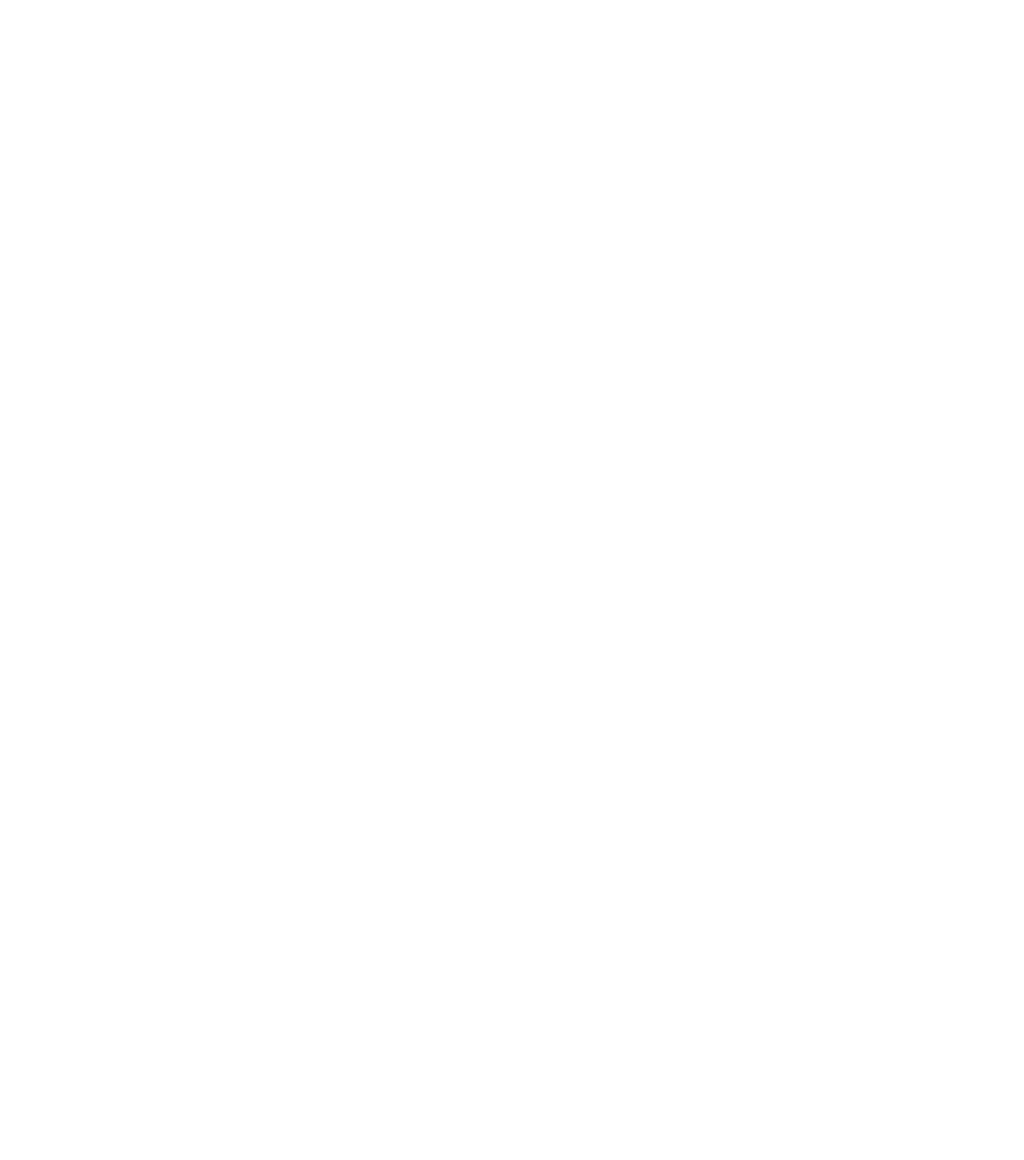
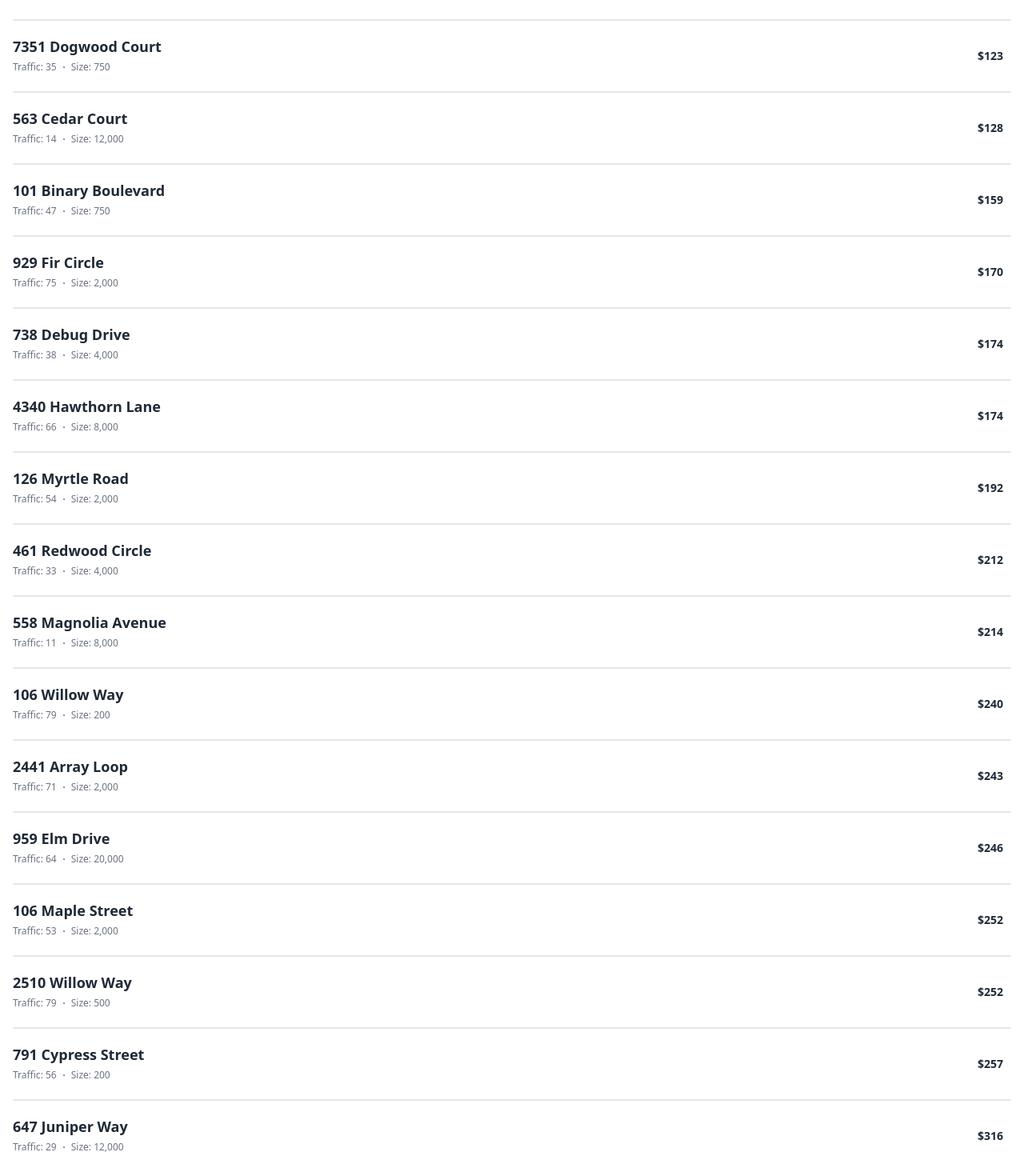
Before and after one commit to adunham95/tycoon-business, a SvelteKit app: page /real-estate in a window 1280 px wide. Shown: the part 800-2250 px from the top of the page at 80% size. Before the commit the page ends 800 px from the top, so only its background shows below. Built offline with nearby package versions, Linux system fonts and the light colour scheme.

Commit message:
Added buildings

```diff
--- a/src/data/buildings.ts
+++ b/src/data/buildings.ts
@@ -1,5 +1,75 @@
-export const buildings = [{ size: 4, storage: 100, traffic: 3, dailyRent: 100, quality: 1 }];
+export const streetList = [
+	{ number: 123, streetName: 'Maple Street', traffic: 53, quality: 8 },
+	{ number: 456, streetName: 'Oak Avenue', traffic: 27, quality: 5 },
+	{ number: 789, streetName: 'Pine Boulevard', traffic: 85, quality: 6 },
+	{ number: 1012, streetName: 'Elm Drive', traffic: 64, quality: 3 },
+	{ number: 345, streetName: 'Birch Lane', traffic: 72, quality: 9 },
+	{ number: 678, streetName: 'Cedar Court', traffic: 14, quality: 4 },
+	{ number: 910, streetName: 'Aspen Road', traffic: 93, quality: 7 },
+	{ number: 1123, streetName: 'Spruce Terrace', traffic: 48, quality: 2 },
+	{ number: 4567, streetName: 'Willow Way', traffic: 79, quality: 6 },
+	{ number: 8901, streetName: 'Redwood Circle', traffic: 33, quality: 8 },
+	{ number: 234, streetName: 'Chestnut Street', traffic: 58, quality: 5 },
+	{ number: 567, streetName: 'Magnolia Avenue', traffic: 11, quality: 7 },
+	{ number: 8910, streetName: 'Sycamore Boulevard', traffic: 92, quality: 9 },
+	{ number: 1234, streetName: 'Poplar Drive', traffic: 21, quality: 4 },
+	{ number: 5678, streetName: 'Hawthorn Lane', traffic: 66, quality: 3 },
+	{ number: 9101, streetName: 'Dogwood Court', traffic: 35, quality: 6 },
+	{ number: 1213, streetName: 'Sequoia Road', traffic: 87, quality: 7 },
+	{ number: 1415, streetName: 'Alder Terrace', traffic: 44, quality: 5 },
+	{ number: 1617, streetName: 'Juniper Way', traffic: 29, quality: 8 },
+	{ number: 1819, streetName: 'Fir Circle', traffic: 75, quality: 4 },
+	{ number: 2021, streetName: 'Cypress Street', traffic: 56, quality: 9 },
+	{ number: 2223, streetName: 'Palm Avenue', traffic: 13, quality: 6 },
+	{ number: 2425, streetName: 'Olive Boulevard', traffic: 81, quality: 7 },
+	{ number: 2627, streetName: 'Hickory Drive', traffic: 42, quality: 3 },
+	{ number: 2829, streetName: 'Locust Lane', traffic: 98, quality: 10 },
+	{ number: 3031, streetName: 'Walnut Court', traffic: 63, quality: 5 },
+	{ number: 3233, streetName: 'Myrtle Road', traffic: 54, quality: 6 },
+	{ number: 3435, streetName: 'Beech Terrace', traffic: 16, quality: 2 },
+	{ number: 3637, streetName: 'Maplewood Way', traffic: 91, quality: 9 },
+	{ number: 3839, streetName: 'Grove Circle', traffic: 74, quality: 8 },
+	{ number: 3839, streetName: 'First Street', traffic: 99, quality: 10 },
+	{ number: 3839, streetName: 'Dead End Ave', traffic: 2, quality: 1 },
+	{ number: 101, streetName: 'Binary Boulevard', traffic: 47, quality: 6 },
+	{ number: 808, streetName: 'Pixel Parkway', traffic: 50, quality: 7 },
+	{ number: 909, streetName: 'Bandwidth Boulevard', traffic: 95, quality: 8 },
+	{ number: 1010, streetName: 'Debug Drive', traffic: 38, quality: 6 },
+	{ number: 2525, streetName: 'Array Loop', traffic: 71, quality: 6 }
+];
 
 export const buildingTypes = [
-	{ name: 'Bodega', size: 4, storage: 100, traffic: 3, dailyRent: 100, quality: 1 }
+	{ name: 'm1', size: 200, storage: 5, baseRent: 1 },
+	{ name: 'm2', size: 500, storage: 25, baseRent: 5 },
+	{ name: 'm2', size: 750, storage: 30, baseRent: 6 },
+	{ name: 'r1', size: 2000, storage: 100, baseRent: 10 },
+	{ name: 'r1', size: 2000, storage: 100, baseRent: 10 },
+	{ name: 'r2', size: 4000, storage: 200, baseRent: 20 },
+	{ name: 'r3', size: 8000, storage: 400, baseRent: 50 },
+	{ name: 'r4', size: 12000, storage: 650, baseRent: 50 },
+	{ name: 'r5', size: 20000, storage: 800, baseRent: 100 },
+	{ name: 'r6', size: 30000, storage: 1000, baseRent: 150 }
 ];
+
+export function generateBuildings(numberRows = 5) {
+	const buildings = [];
+
+	while (buildings.length < numberRows) {
+		const street = streetList[Math.floor(Math.random() * streetList.length)];
+		const type = buildingTypes[Math.floor(Math.random() * buildingTypes.length)];
+		const rent = parseFloat(((type.baseRent + street.traffic) * (street.quality / 2)).toFixed(0));
+		buildings.push({
+			streetNumber: getStreetAddress(street.number),
+			street: street,
+			buildingType: type,
+			rent
+		});
+	}
+
+	return buildings.sort((a, b) => a.rent - b.rent);
+}
+
+function getStreetAddress(max = 9999, min = 100) {
+	// min and max included
+	return Math.floor(Math.random() * (max - min + 1) + min);
+}
--- /dev/null
+++ b/src/lib/utils/numbersWithCommas.ts
@@ -0,0 +1,3 @@
+export function numberWithCommas(x: number) {
+	return x.toString().replace(/\B(?=(\d{3})+(?!\d))/g, ',');
+}
--- a/src/routes/real-estate/+page.svelte
+++ b/src/routes/real-estate/+page.svelte
@@ -1,5 +1,37 @@
 <script>
 	import PageHeader from '$components/PageHeader.svelte';
+	import { numberWithCommas } from '$lib/utils/numbersWithCommas';
+
+	export let data;
 </script>
 
 <PageHeader title="Real Estate" />
+
+<ul class="divide-y-2 divide-gray-200 px-4">
+	{#each data.buildings as building}
+		<li class="flex items-center justify-between gap-x-6 py-5">
+			<div class="min-w-0">
+				<div class="flex items-start gap-x-3">
+					<p class="text-lg font-semibold leading-6">
+						{building.streetNumber}
+						{building.street.streetName}
+					</p>
+				</div>
+				<div class="mt-1 flex items-center gap-x-2 text-xs leading-5 text-gray-500">
+					<p class="whitespace-nowrap">
+						Traffic: {building.street.traffic}
+					</p>
+					<svg viewBox="0 0 2 2" class="h-0.5 w-0.5 fill-current">
+						<circle cx="1" cy="1" r="1" />
+					</svg>
+					<p class="truncate">Size: {numberWithCommas(building.buildingType.size)}</p>
+				</div>
+			</div>
+			<div class="flex flex-none items-center gap-x-4">
+				<p class="rounded-md px-2.5 py-1.5 text-sm font-semibold">
+					${numberWithCommas(building.rent)}
+				</p>
+			</div>
+		</li>
+	{/each}
+</ul>
--- /dev/null
+++ b/src/routes/real-estate/+page.ts
@@ -0,0 +1,8 @@
+import { generateBuildings } from '$data/buildings';
+import {} from '$lib/database';
+
+export async function load() {
+	const buildings = generateBuildings(40);
+	console.log(buildings);
+	return { buildings };
+}
```
